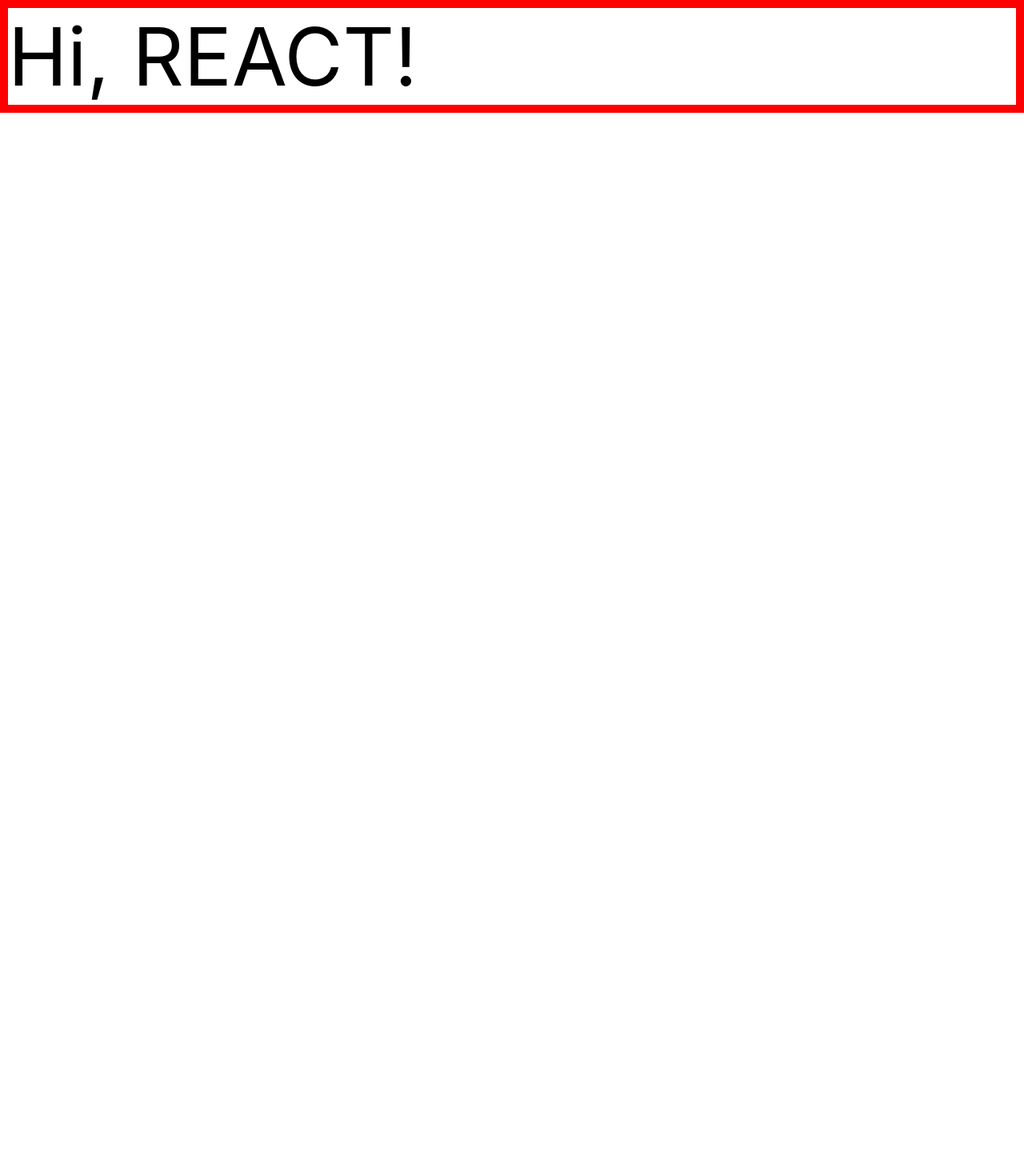
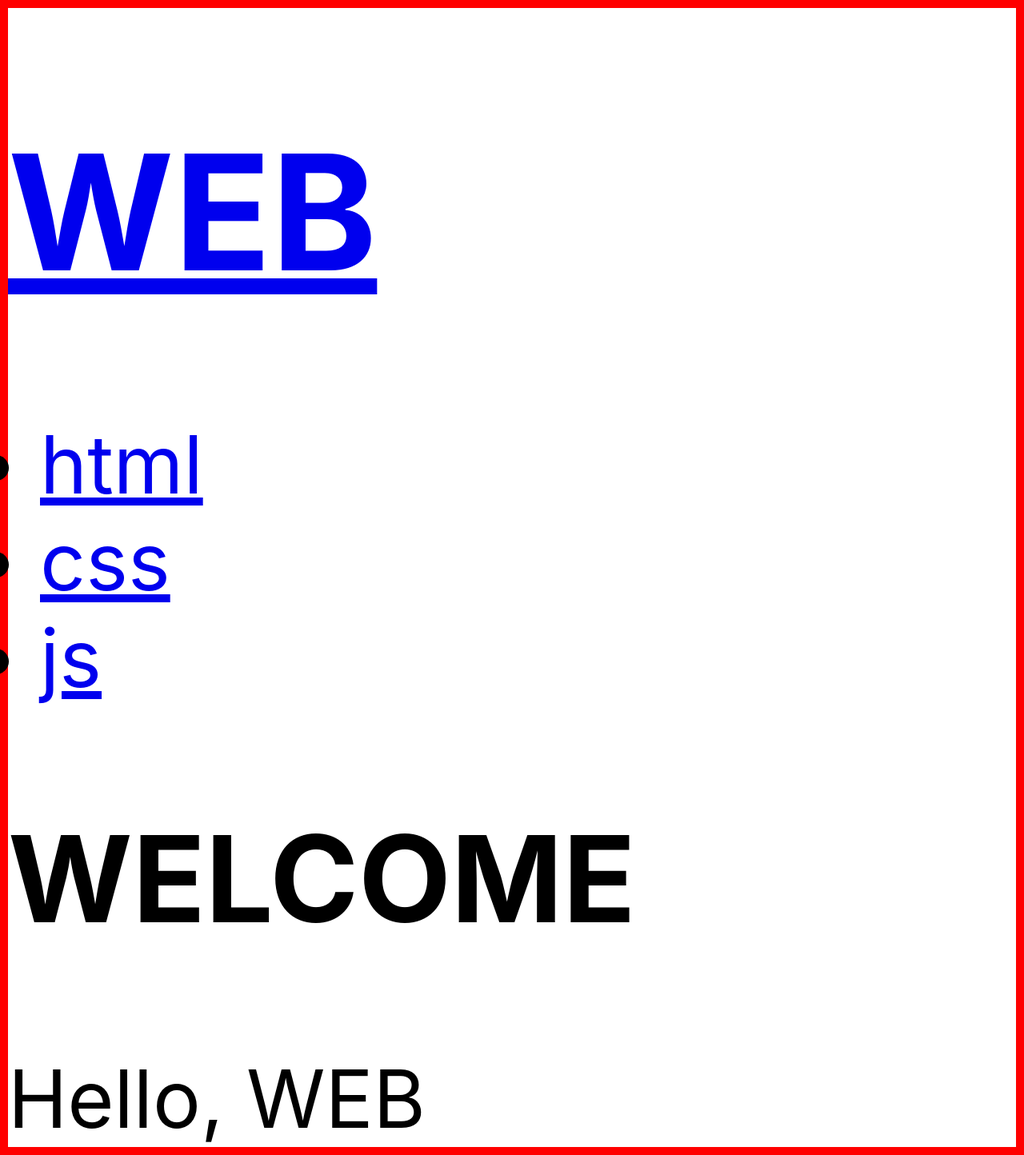
Before and after one commit to YENA0512/React-Practice, a React (Create React App) app in the folder 1115/app/: page / in a window 1280 px wide. Shown: the whole page at 80% size. Before the commit the page ends 800 px from the top, so only its background shows below. Built offline with nearby package versions, Linux system fonts and the light colour scheme.

Commit message:
컴포넌트 화

```diff
--- a/1115/app/src/App.js
+++ b/1115/app/src/App.js
@@ -1,10 +1,30 @@
-import logo from './logo.svg';
 import './App.css';
-
+function Header(){
+  return <header>
+    <h1><a href="index.html">WEB</a></h1>
+  </header>
+}
+function Nav(){
+  return <nav>
+    <ul>
+        <li><a href="1.html">html</a></li>
+        <li><a href="2.html">css</a></li>
+        <li><a href="3.html">js</a></li>
+    </ul>
+  </nav>
+}
+function Article(){
+  return <article>
+    <h2>WELCOME</h2>
+    Hello, WEB
+  </article>
+}
 function App() {
   return (
     <div className="App">
-      Hi, REACT!
+      <Header />
+      <Nav />
+      <Article />
     </div>
   );
 }
```
